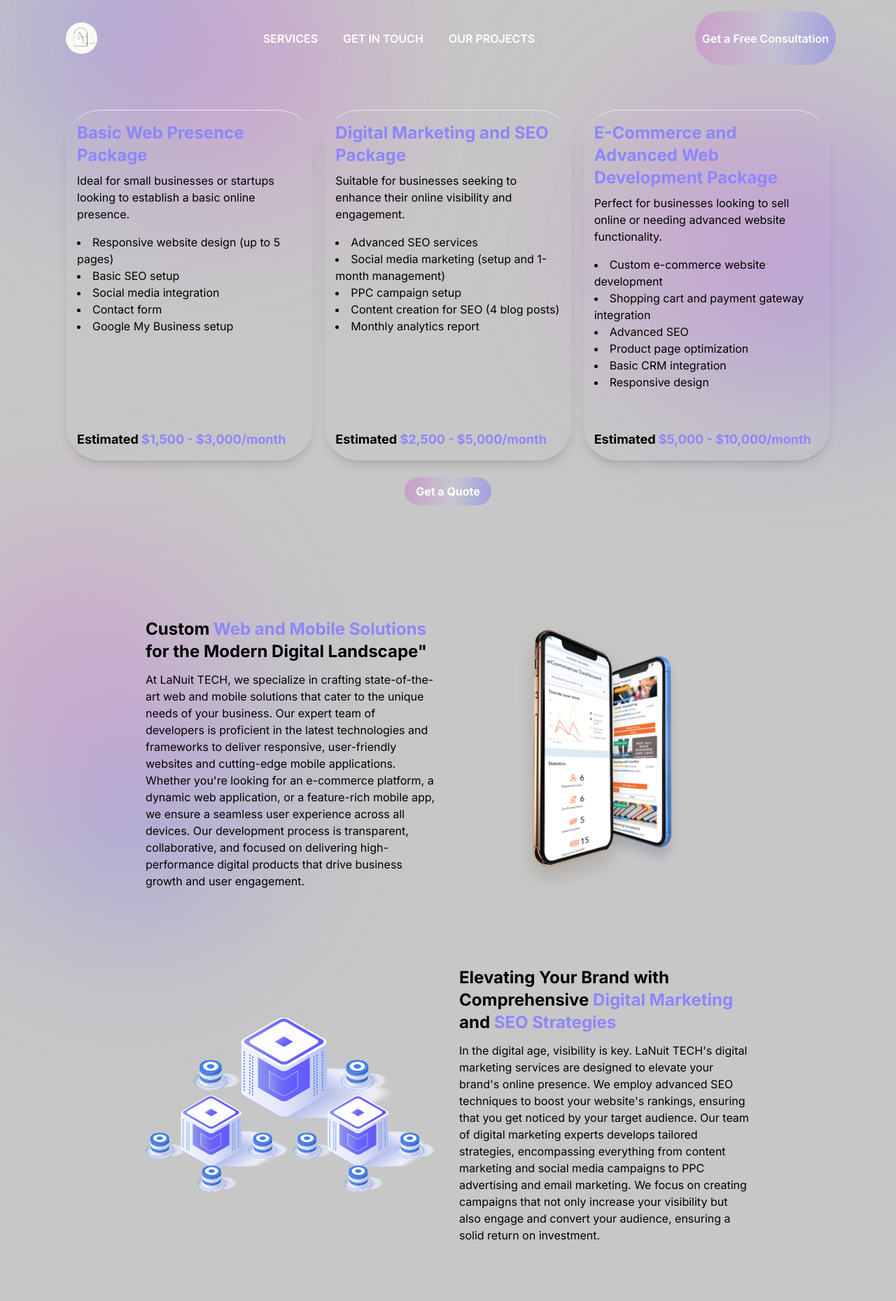
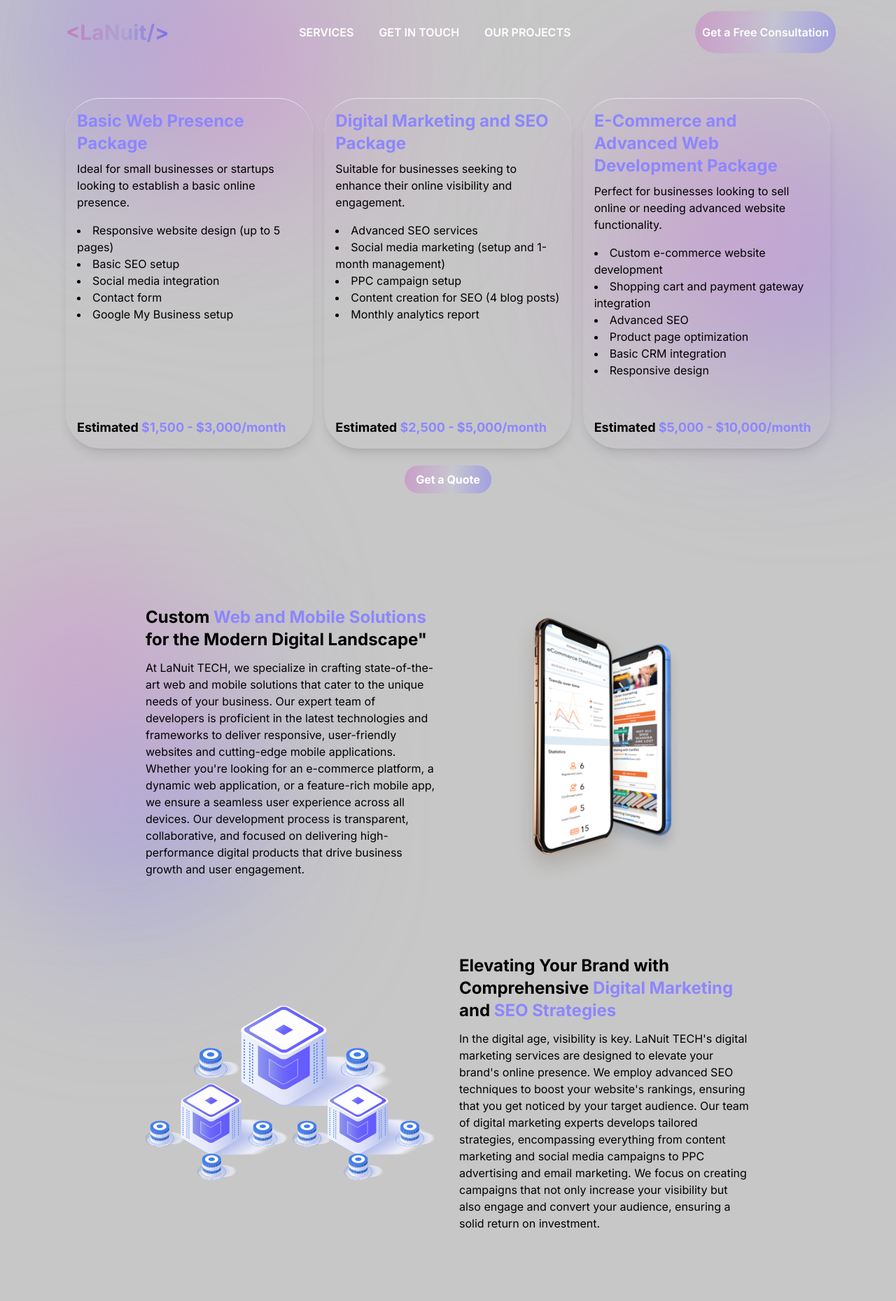
Before and after one commit to CatherineALSKFF/lanuitech, a Next.js app: page /services in a window 1280 px wide. Shown: the top 1859 px of the page at 70% size. Built offline with nearby package versions, Linux system fonts and the light colour scheme.

Commit message:
add styles and animation

```diff
--- a/src/app/components/BannerAbout.jsx
+++ b/src/app/components/BannerAbout.jsx
@@ -1,5 +1,5 @@
-import React from 'react';
-
+"use client"
+import React, { useState, useEffect } from 'react';
 const teamsMembers = [
   { name: 'Catherina Al Skaff', title: 'CEO, Software Engineer', imgUrl: '/catherinaalskaff.jpg' },
   { name: 'Jens Christian Mowinckel', title: 'UX/UI Designer', imgUrl: '/logo.png' },
@@ -8,21 +8,37 @@
 ];
 
 const BannerAbout = () => {
-  const name = process.env.DOM_NAME;
+  const [isVisible, setIsVisible] = useState(false);
+
+  const checkScroll = () => {
+    const element = document.getElementById('team-intro');
+    if (element) {
+      const elementPosition = element.getBoundingClientRect().top;
+      const viewportHeight = window.innerHeight || document.documentElement.clientHeight;
+
+      const visible = elementPosition < viewportHeight / 2;
+      setIsVisible(visible);
+    }
+  };
+
+  useEffect(() => {
+    window.addEventListener('scroll', checkScroll);
+    checkScroll(); // Initial check
+    return () => {
+      window.removeEventListener('scroll', checkScroll);
+    };
+  }, []);
+
 
   return (
-    <div className="content-section my-[150px] px-4 text-center" id='team-intro'>
+    <div className={`content-section my-[150px] px-4 text-center ${isVisible ? 'visible' : 'fadeInOnScroll'}`} id='team-intro'>
       <h2 className='text-2xl md:text-3xl font-bold mb-5'>Get to know our global team!</h2>
-      <p>
-        At {name}, we pride ourselves on being an international team of experts...
-      </p>
+      <p>At LaNuit TECH, we pride ourselves on being an international team of experts...</p>
       <p>Hey! Meet our team:</p>
 
-      {/* Flex container */}
       <div className="team-members flex flex-wrap justify-center gap-8 mt-6">
         {teamsMembers.map((member, index) => (
-          <div key={index} className="shadow-lg team-member mt-[70px] bg-[#6C63FF6E] w-[250px] p-4 rounded-lg shadow-lg hover:shadow-xl transition-shadow duration-300 relative">
-            {/* Image positioning */}
+          <div key={index} className="team-member mt-[70px] bg-[#6C63FF6E] w-[250px] p-4 rounded-lg shadow-lg hover:shadow-xl transition-shadow duration-300 relative">
             <img src={member.imgUrl} alt={member.name} className="w-32 h-32 object-cover rounded-full absolute -top-16 left-1/2 transform -translate-x-1/2" />
             <div className="pt-20">
               <h3 className="team-member-name font-semibold text-lg">{member.name}</h3>
@@ -32,7 +48,7 @@
         ))}
       </div>
     </div>
-  )
-}
+  );
+};
 
 export default BannerAbout;
--- a/src/app/components/BannerInfo.jsx
+++ b/src/app/components/BannerInfo.jsx
@@ -1,4 +1,5 @@
-import React from 'react'
+'use client'
+import React, { useState, useEffect } from 'react';
 
 
 const services = [
@@ -33,12 +34,14 @@
   ];
 
 
+
   const BannerInfo = () => {
-    const name = process.env.DOM_NAME;
+
+
 
     return (
-      <div className="content-section my-12 px-4 text-center">
-        <h3 className='text-2xl md:text-3xl font-semibold my-5'>Our Comprehensive Range of Services</h3>
+      <div id='content-section' className='content-section my-12 px-4 text-center'>
+      <h3 className='text-2xl md:text-3xl font-semibold my-5'>Our Comprehensive Range of Services</h3>
         <p>We understand that the digital landscape is ever-evolving...</p>
 
         {/* Slider container with max width and overflow handling */}
--- a/src/app/components/GetQuote.jsx
+++ b/src/app/components/GetQuote.jsx
@@ -1,9 +1,28 @@
-import React from 'react';
+'use client'
+import React, { useState, useEffect } from 'react';
 
 const GetQuote = () => {
+  const [isVisible, setIsVisible] = useState(false);
+
+  const checkVisibility = () => {
+    const el = document.querySelector('.getquotebanner');
+    if (el) {
+      const rect = el.getBoundingClientRect();
+      const elemTop = rect.top;
+      const isVisible = elemTop < window.innerHeight && elemTop >= 0;
+      setIsVisible(isVisible);
+    }
+  };
+
+  useEffect(() => {
+    window.addEventListener('scroll', checkVisibility);
+    checkVisibility(); // Check on initial render
+    return () => window.removeEventListener('scroll', checkVisibility);
+  }, []);
+
   return (
     <div className='mt-[90px] flex justify-center items-center'>
-      <div className='getquotebanner bg-white rounded-[30px] w-full max-w-[1200px] p-8 text-center shadow-lg'>
+      <div className={`getquotebanner bg-white rounded-[30px] w-full max-w-[1200px] p-8 text-center shadow-lg ${isVisible ? 'slide-in' : ''}`}>
         <p className='text-black text-2xl mb-4'>Hop onto the digital Train</p>
         <p className='text-4xl text-[#CCC] mb-6'>Be A Part of The Next Big Thing</p>
         <a href="/contact" className="inline-block bg-black mt-4 py-4 px-6 font-semibold text-white rounded-full hover:bg-blue-400 transition duration-300">
--- a/src/app/components/Navbar.jsx
+++ b/src/app/components/Navbar.jsx
@@ -16,7 +16,9 @@
                         {/* Logo */}
                         <div>
                             <a href="/" className="flex items-center py-4 px-2">
-                                <Image src="/logo3.png" alt="Logo" width={45} height={45} className='rounded-[50px]' />
+                                {/* <Image src="/logo3.png" alt="Logo" width={45} height={45} className='rounded-[50px]' /> */}
+                                <span className="gradient-logo text-xl">&lt;LaNuit/&gt;</span>
+
 
 
 
--- a/src/app/components/Package.jsx
+++ b/src/app/components/Package.jsx
@@ -50,10 +50,13 @@
 
 
     return (
-        <div className="container mx-auto mb-[100px]">
-          <div className="grid md:grid-cols-3 gap-4">
-            {packages.map((pkg, index) => (
-              <div key={index} className="max-w-sm rounded-[50px] overflow-hidden shadow-lg flex flex-col justify-between p-4 h-full mt-6 border-t">
+      <div className="container mx-auto mb-[100px]">
+      <div className="grid md:grid-cols-3 gap-4">
+        {packages.map((pkg, index) => (
+          <div
+            key={index}
+            className={`max-w-sm rounded-[50px] overflow-hidden shadow-lg flex flex-col justify-between p-4 h-full mt-6 border-t ${index === 0 ? 'slide-in-left' : ''} ${index === 2 ? 'slide-in-right' : ''}`}
+          >
                 <div>
                   <div className="font-bold text-2xl mb-2 text-[#8D86FF]">{pkg.name}</div>
                   <p className="text-base mb-4">
--- a/src/app/contact/page.jsx
+++ b/src/app/contact/page.jsx
@@ -4,10 +4,14 @@
 
 const Contact = () => {
   return (
-    <div className='flex flex-col md:flex-row  justify-center gap-8 px-6 py-10 min-h-screen w-full mt-[80px]'>
-      <ConsultationText className="w-full md:w-1/2"/>
-      <ConsultationForm className="w-full md:w-1/2"/>
+    <div className='flex flex-col md:flex-row justify-center gap-8 px-6 py-10 min-h-screen w-full mt-[80px]'>
+    <div className="w-full md:w-1/2 slide-in-left">
+      <ConsultationText />
     </div>
+    <div className="w-full md:w-1/2 slide-in-right">
+      <ConsultationForm />
+    </div>
+  </div>
   );
 };
 
--- a/src/app/globals.css
+++ b/src/app/globals.css
@@ -255,3 +255,96 @@
     width: 100%;
   }
 }
+
+
+
+
+
+
+
+
+/* FADE ANIMATION */
+
+/* Initial state: not visible */
+
+
+.fadeInOnScroll {
+  opacity: 0;
+  visibility: hidden; /* Ensure it starts completely invisible */
+  transform: translateY(50px);
+  transition: opacity 1.5s ease-out, visibility 0s linear 1.5s, transform 1s ease-out; /* Smooth transition */
+}
+
+/* State when the element becomes visible */
+.visible {
+  opacity: 1;
+  visibility: visible; /* Make it fully visible */
+  transform: translateY(0);
+  transition: opacity 1.5s ease-out, transform 1.5s ease-out; /* Maintain smooth transition */
+}
+
+
+
+
+/* slide from right */
+@keyframes slideInFromRight {
+  0% {
+    transform: translateX(100%);
+    opacity: 0;
+  }
+  100% {
+    transform: translateX(0);
+    opacity: 1;
+  }
+}
+
+.slide-in {
+  animation: 1s ease-out 0s 1 slideInFromRight;
+}
+
+
+
+/* Packages animation */
+
+@keyframes slideInFromLeft {
+  from {
+    transform: translateX(-100%);
+    opacity: 0;
+  }
+  to {
+    transform: translateX(0);
+    opacity: 1;
+  }
+}
+
+@keyframes slideInFromRight {
+  from {
+    transform: translateX(100%);
+    opacity: 0;
+  }
+  to {
+    transform: translateX(0);
+    opacity: 1;
+  }
+}
+
+.slide-in-left {
+  animation: slideInFromLeft 1s ease-out forwards;
+}
+
+.slide-in-right {
+  animation: slideInFromRight 1s ease-out forwards;
+}
+
+
+
+.gradient-logo {
+  font-size: 30px; /* Adjust the size as needed */
+  font-weight: bolder; /* Optional: if you want bold text */
+  background: linear-gradient(94deg, #c57dc2 4.46%, rgba(111, 128, 213, 0.17) 55.23%, #776fe4 102.36%);
+  -webkit-background-clip: text;
+  background-clip: text;
+  color: transparent; /* This makes the text take the color of the background */
+  -webkit-text-fill-color: transparent; /* For Webkit browsers */
+
+}
--- a/src/app/portfolio/page.jsx
+++ b/src/app/portfolio/page.jsx
@@ -1,5 +1,5 @@
 'use client'
-import React from 'react';
+import React, { useState, useEffect } from 'react';
 import Link from 'next/link';
 
 const Portfolio = () => {
@@ -24,10 +24,55 @@
     }
   ];
 
+
+
+
+  const [visibleProjects, setVisibleProjects] = useState(new Array(projects.length).fill(false));
+
+  const checkScroll = () => {
+    console.log('Checking scroll...'); // Debugging
+    projects.forEach((_, index) => {
+      const element = document.getElementById(`project-${index}`);
+      if (element) {
+        const elementPosition = element.getBoundingClientRect().top;
+        const viewportHeight = window.innerHeight || document.documentElement.clientHeight;
+
+        if (elementPosition < viewportHeight - 100) {
+          setVisibleProjects(visibleProjects => {
+            const newVisibleProjects = [...visibleProjects];
+            newVisibleProjects[index] = true;
+            return newVisibleProjects;
+          });
+        }
+      }
+    });
+  };
+
+  useEffect(() => {
+    window.addEventListener('scroll', checkScroll);
+    checkScroll(); // Initial check
+    return () => window.removeEventListener('scroll', checkScroll);
+  }, []); // Ensure this is an empty array to run only once after mount
+
+
+
+
+
+
+
+
+
+
+
+
   return (
     <div className='px-6 py-10 min-h-screen'>
-      {projects.map((project, index) => (
-        <div key={index} className='my-10 md:grid md:grid-cols-2 md:gap-4 items-center mb-[100px]'>
+     {projects.map((project, index) => (
+  <div
+    key={index}
+    id={`project-${index}`}
+    className={`my-10 md:grid md:grid-cols-2 md:gap-4 items-center mb-[100px] ${visibleProjects[index] ? 'visible' : 'fadeInOnScroll'}`}
+  >
           <div className={`${index % 2 === 0 ? '' : 'md:order-2'} px-4`}>
             <iframe
               src={project.videoUrl}
--- a/src/app/services/page.jsx
+++ b/src/app/services/page.jsx
@@ -1,4 +1,5 @@
-import React from 'react'
+'use client'
+import React, { useState, useEffect } from 'react';
 import Package from '../components/Package';
 
 
@@ -35,11 +36,48 @@
 ];
 
 const Services = () => {
+
+
+
+
+  const [visibleServices, setVisibleServices] = useState(new Array(services.length).fill(false));
+
+  const checkScroll = () => {
+    services.forEach((_, index) => {
+      const element = document.getElementById(`service-${index}`);
+      if (element) {
+        const elementPosition = element.getBoundingClientRect().top;
+        const viewportHeight = window.innerHeight || document.documentElement.clientHeight;
+
+        if (elementPosition < viewportHeight - 100) {
+          setVisibleServices(visibleServices => {
+            const newVisibleServices = [...visibleServices];
+            newVisibleServices[index] = true;
+            return newVisibleServices;
+          });
+        }
+      }
+    });
+  };
+
+  useEffect(() => {
+    window.addEventListener('scroll', checkScroll);
+    checkScroll(); // Initial check
+    return () => window.removeEventListener('scroll', checkScroll);
+  }, []);
+
+
+
+
   return (
     <div className='flex flex-col items-center justify-center px-6 py-10 min-h-screen'>
       <Package/>
       {services.map((service, index) => (
-        <div key={index} className={`flex flex-col md:flex-row ${index % 2 === 0 ? 'md:flex-row' : 'md:flex-row-reverse'} my-10 items-center md:justify-between w-full md:max-w-4xl`}>
+        <div
+          key={index}
+          id={`service-${index}`}
+          className={`flex flex-col md:flex-row ${index % 2 === 0 ? 'md:flex-row' : 'md:flex-row-reverse'} my-10 items-center md:justify-between w-full md:max-w-4xl ${visibleServices[index] ? 'visible' : 'fadeInOnScroll'}`}
+        >
           <div className={`w-full md:w-1/2 px-4 py-2`}>
             <h3 className='text-2xl font-bold mb-3'>{service.title}</h3>
             <p className="text-base ">{service.description}</p>
```
